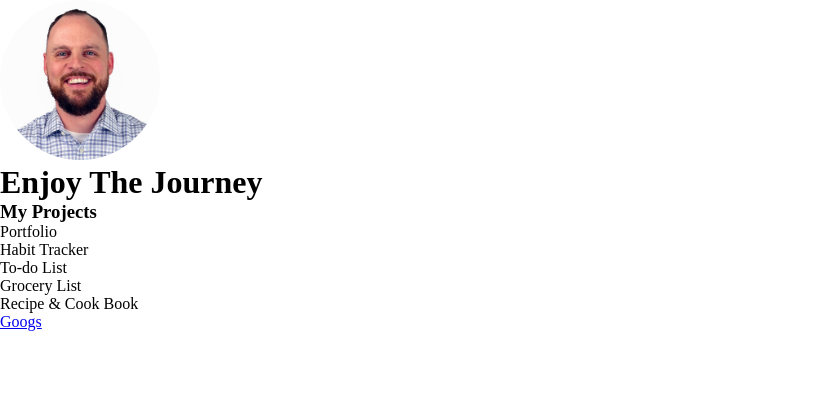
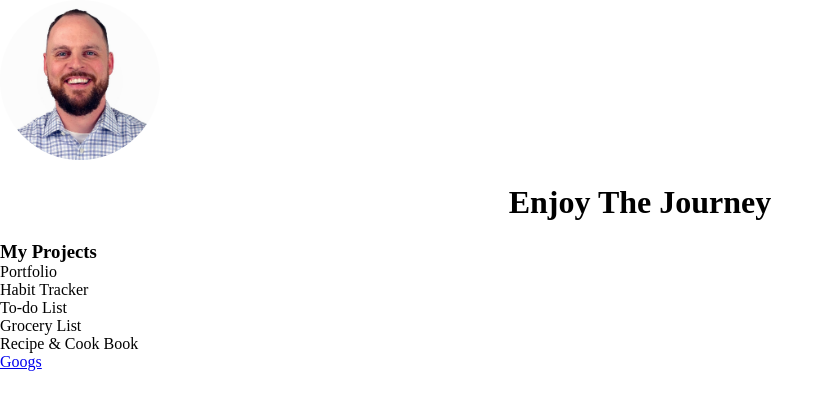
Before and after one commit to Adamgd91/learningwebdev, a plain HTML site: page main.html in a window 1280 px wide. Shown: the whole page, without its empty margins (0-834 px from the left). Drawn offline with Linux system fonts and the light colour scheme.

Commit message:
more stuff

```diff
--- a/main.html
+++ b/main.html
@@ -11,7 +11,7 @@
 <body>
     <img src="imgs/me.PNG" alt="" srcset="" class="img_portfolio">
 
-    <h1>Enjoy The Journey</h1>
+    <h1 class="title">Enjoy The Journey</h1>
 
     <div class="section_projects">
         <h3 class="projects">My Projects</h3>
--- a/styles.css
+++ b/styles.css
@@ -9,3 +9,8 @@
   height: 10em;
   width: 10em;
 }
+
+.title {
+  margin: 20px 0;
+  text-align: center;
+}
```
